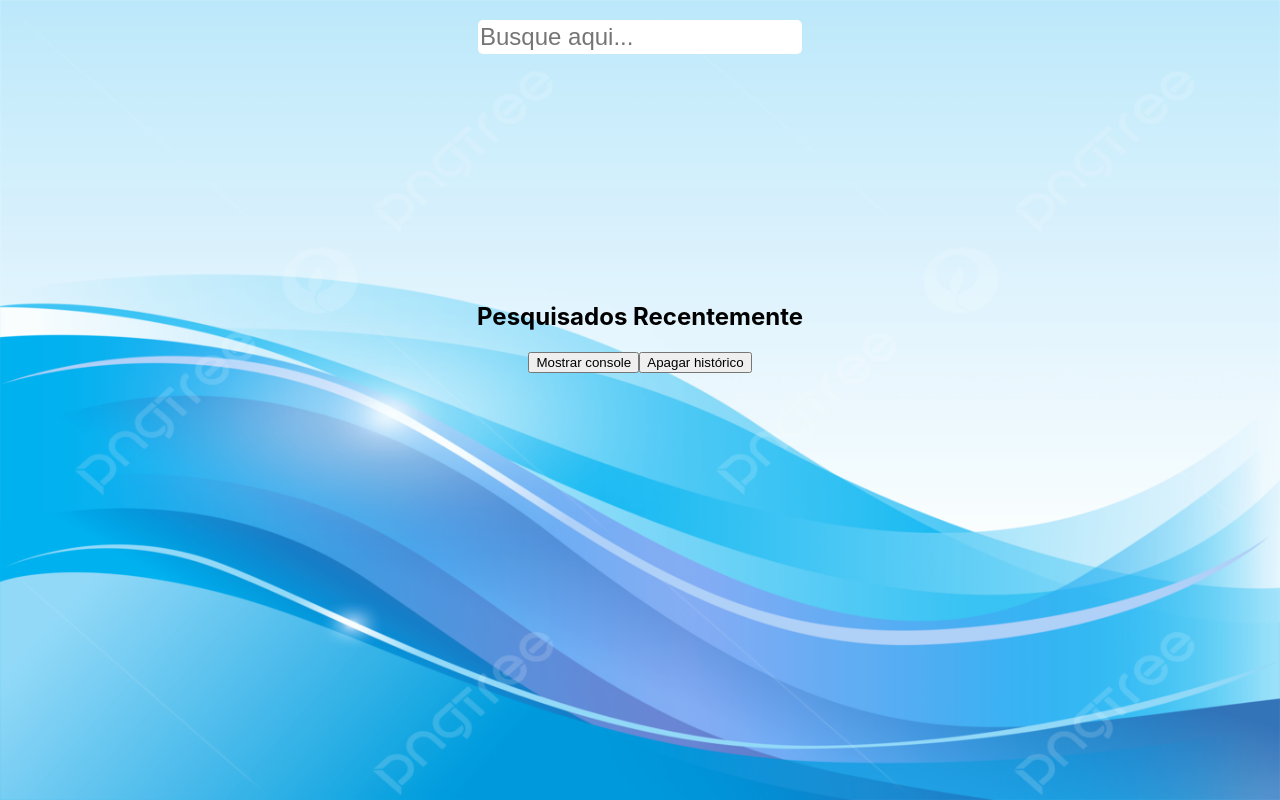
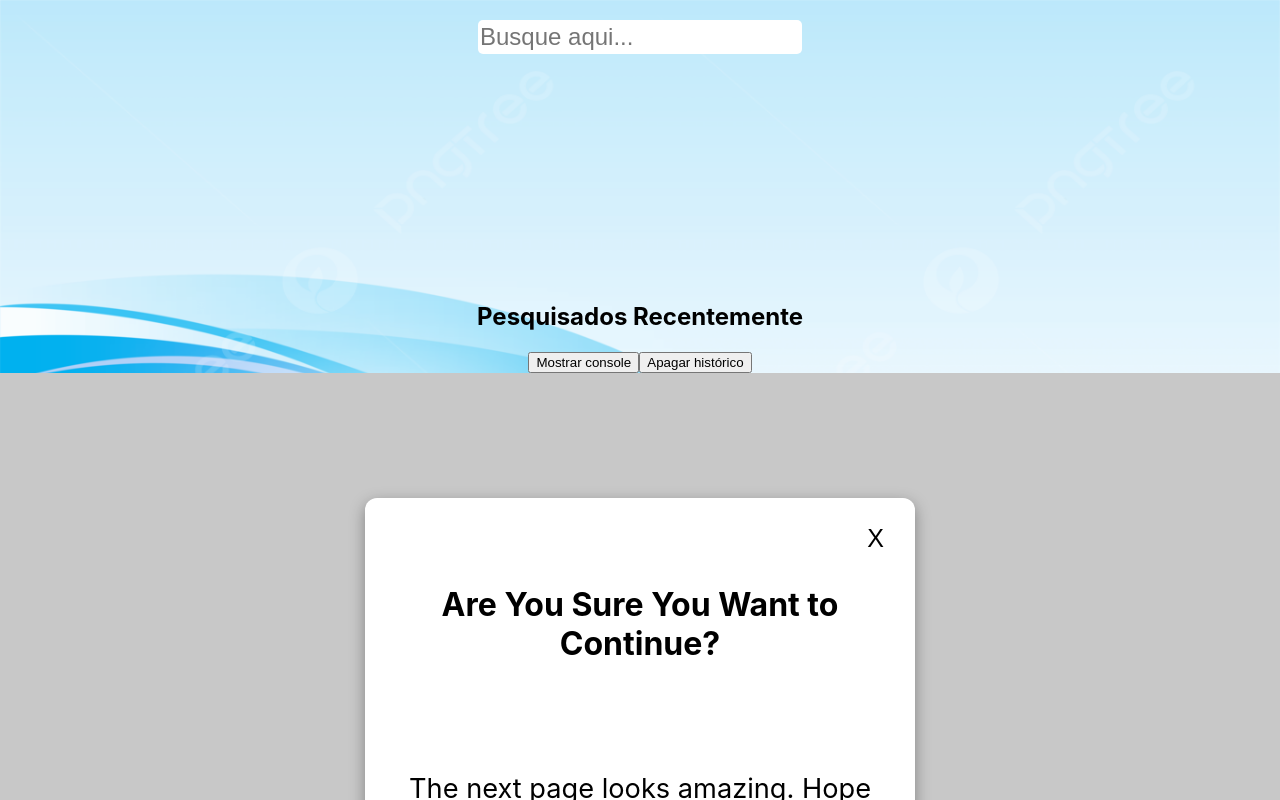
Before and after one commit to Tulio-Colares/teste-busca, a React (Create React App) app: page / in a window 1280 px wide. Both pictures are taken after a click on the button "Apagar histórico". Built offline with nearby package versions, Linux system fonts and the light colour scheme.

Commit message:
feat: adiciona CSS do modal, falta fazer overlay

```diff
--- a/src/components/Busca.jsx
+++ b/src/components/Busca.jsx
@@ -14,7 +14,7 @@
     //Adiciona o texto escrito pelo usuário na lista de itens pesquisados anteriormente, que inicia vazia
     const adicionarTextoNaLista = () => {
         const id = lista.length + 1
-        setPesquisados((pesquisados) => [{id: id, suggestion: texto}, ...pesquisados])
+        setPesquisados((pesquisados) => [ ...pesquisados, {id: id, suggestion: texto}])
         setTexto("")
         setHidden(true)
     }
@@ -28,7 +28,7 @@
     //Para itens da lista dropdown que, ao serem clicados, são copiados para a lista de itens já
     //pesquisados anteriormente, que inicia vazia
     const adicionarItemNaLista = (suggest) => {
-        setPesquisados((pesquisados) => [{id: suggest.id, suggestion: suggest.suggestion}, ...pesquisados])
+        setPesquisados((pesquisados) => [...pesquisados, {id: suggest.id, suggestion: suggest.suggestion}])
         console.log(suggest.suggestion)
         setTexto("")
         setHidden(true)
--- a/src/components/Modal.jsx
+++ b/src/components/Modal.jsx
@@ -19,7 +19,7 @@
         <div className='body'></div>
         <div className='footer'>
           <button onClick={() => setOpenModal(false)}>Cancelar</button>
-          <button onClick={clearHistory()}>Apagar!</button>
+          <button onClick={clearHistory}>Apagar!</button>
         </div>
       </div>
     </div>
--- /dev/null
+++ b/src/components/Modal2.css
@@ -0,0 +1,71 @@
+.modalBackground {
+    width: 100vw;
+    height: 100vh;
+    background-color: rgba(200, 200, 200);
+    position: fixed;
+    display: flex;
+    justify-content: center;
+    align-items: center;
+  }
+
+  .modalContainer {
+    width: 500px;
+    height: 500px;
+    border-radius: 12px;
+    background-color: white;
+    box-shadow: rgba(0, 0, 0, 0.35) 0px 5px 15px;
+    display: flex;
+    flex-direction: column;
+    padding: 25px;
+    position: absolute;
+  }
+
+  .modalContainer .title {
+    display: inline-block;
+    text-align: center;
+    margin-top: 10px;
+  }
+
+  .titleCloseBtn {
+    display: flex;
+    justify-content: flex-end;
+  }
+
+  .titleCloseBtn button {
+    background-color: transparent;
+    border: none;
+    font-size: 25px;
+    cursor: pointer;
+  }
+
+  .modalContainer .body {
+    flex: 50%;
+    display: flex;
+    justify-content: center;
+    align-items: center;
+    font-size: 1.7rem;
+    text-align: center;
+    z-index: 9
+  }
+
+  .modalContainer .footer {
+    flex: 20%;
+    display: flex;
+    justify-content: center;
+  }
+
+  .modalContainer .footer button {
+    width: 150px;
+    height: 45px;
+    margin: 10px;
+    border: none;
+    background-color: cornflowerblue;
+    color: white;
+    border-radius: 8px;
+    font-size: 20px;
+    cursor: pointer;
+  }
+
+  #cancelBtn {
+    background-color: crimson;
+  }
--- /dev/null
+++ b/src/components/Modal2.jsx
@@ -0,0 +1,39 @@
+import React from "react";
+import "./Modal2.css";
+
+function Modal({ setOpenModal }) {
+  return (
+    <div className="modalBackground">
+      <div className="modalContainer">
+        <div className="titleCloseBtn">
+          <button
+            onClick={() => {
+              setOpenModal(false);
+            }}
+          >
+            X
+          </button>
+        </div>
+        <div className="title">
+          <h1>Are You Sure You Want to Continue?</h1>
+        </div>
+        <div className="body">
+          <p>The next page looks amazing. Hope you want to go there!</p>
+        </div>
+        <div className="footer">
+          <button
+            onClick={() => {
+              setOpenModal(false);
+            }}
+            id="cancelBtn"
+          >
+            Cancel
+          </button>
+          <button>Continue</button>
+        </div>
+      </div>
+    </div>
+  );
+}
+
+export default Modal;
--- a/src/components/Vitrine.jsx
+++ b/src/components/Vitrine.jsx
@@ -1,6 +1,6 @@
 import React, {useContext} from 'react';
 import { PesquisaContext } from '../context/pesquisaContext'
-import Modal from './Modal'
+import Modal2 from './Modal2'
 
 const Vitrine = () => {
   const {pesquisados, openModal, setOpenModal} = useContext(PesquisaContext)
@@ -10,7 +10,7 @@
       <h2>Pesquisados Recentemente</h2>
       <button onClick={() => console.log(pesquisados)}>Mostrar console</button>
       <button onClick={() => setOpenModal(true)}>Apagar histórico</button>
-        {openModal && <Modal/>}
+        {openModal && <Modal2/>}
         {pesquisados.map(pesquisado => (
             <p key={pesquisado.id}>{pesquisado.suggestion}</p>
         ))}
```
